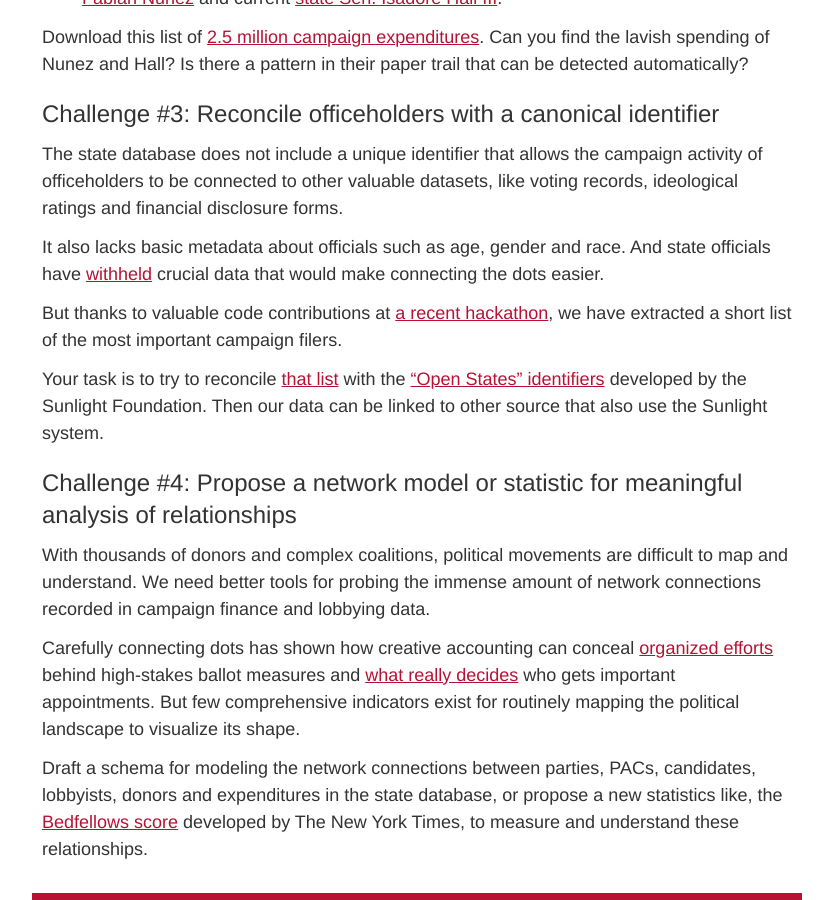
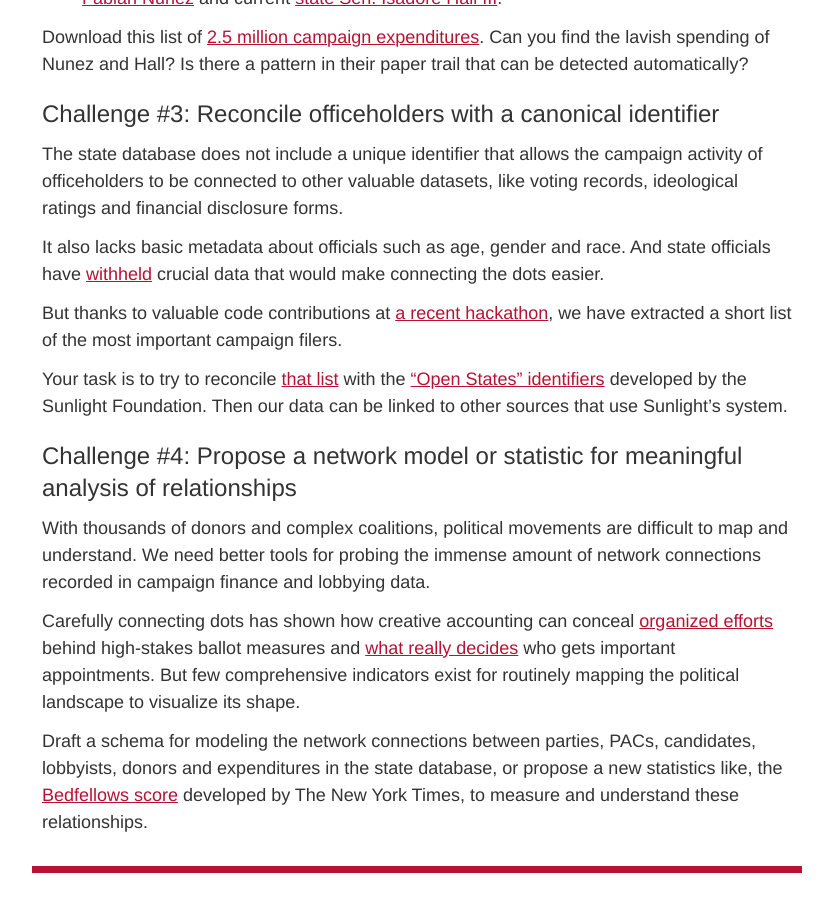
Before and after one commit to palewire/californiacivicdata.org, a Jekyll site: the page built from _posts/2015-04-16-calaccess-challenge.markdown, in a window 1280 px wide and 900 px high, scrolled down 2038 px. Shown: the whole window, without its empty margins (223-1056 px from the left). Built offline with Jekyll 4.4.1, drawn with Linux system fonts in a browser that asks for light colours; after the commit the page ends 2911 px from its top, so only the background shows below that.

Commit message:
Update 2015-04-16-calaccess-challenge.markdown

```diff
--- a/_posts/2015-04-16-calaccess-challenge.markdown
+++ b/_posts/2015-04-16-calaccess-challenge.markdown
@@ -59,7 +59,7 @@ It also lacks basic metadata about officials such as age, gender and race. And s
 
 But thanks to valuable code contributions at [a recent hackathon](http://www.californiacivicdata.org/2015/02/17/opennews-scrapers/), we have extracted a short list of the most important campaign filers.
 
-Your task is to try to reconcile [that list](https://dl.dropboxusercontent.com/u/3640647/2015-calaccess-challenge/candidates.csv) with the [“Open States” identifiers](http://openstates.org/downloads/) developed by the Sunlight Foundation. Then our data can be linked to other source that also use the Sunlight system.
+Your task is to try to reconcile [that list](https://dl.dropboxusercontent.com/u/3640647/2015-calaccess-challenge/candidates.csv) with the [“Open States” identifiers](http://openstates.org/downloads/) developed by the Sunlight Foundation. Then our data can be linked to other sources that use Sunlight's system.
 
 ### Challenge #4: Propose a network model or statistic for meaningful analysis of relationships
 
```
